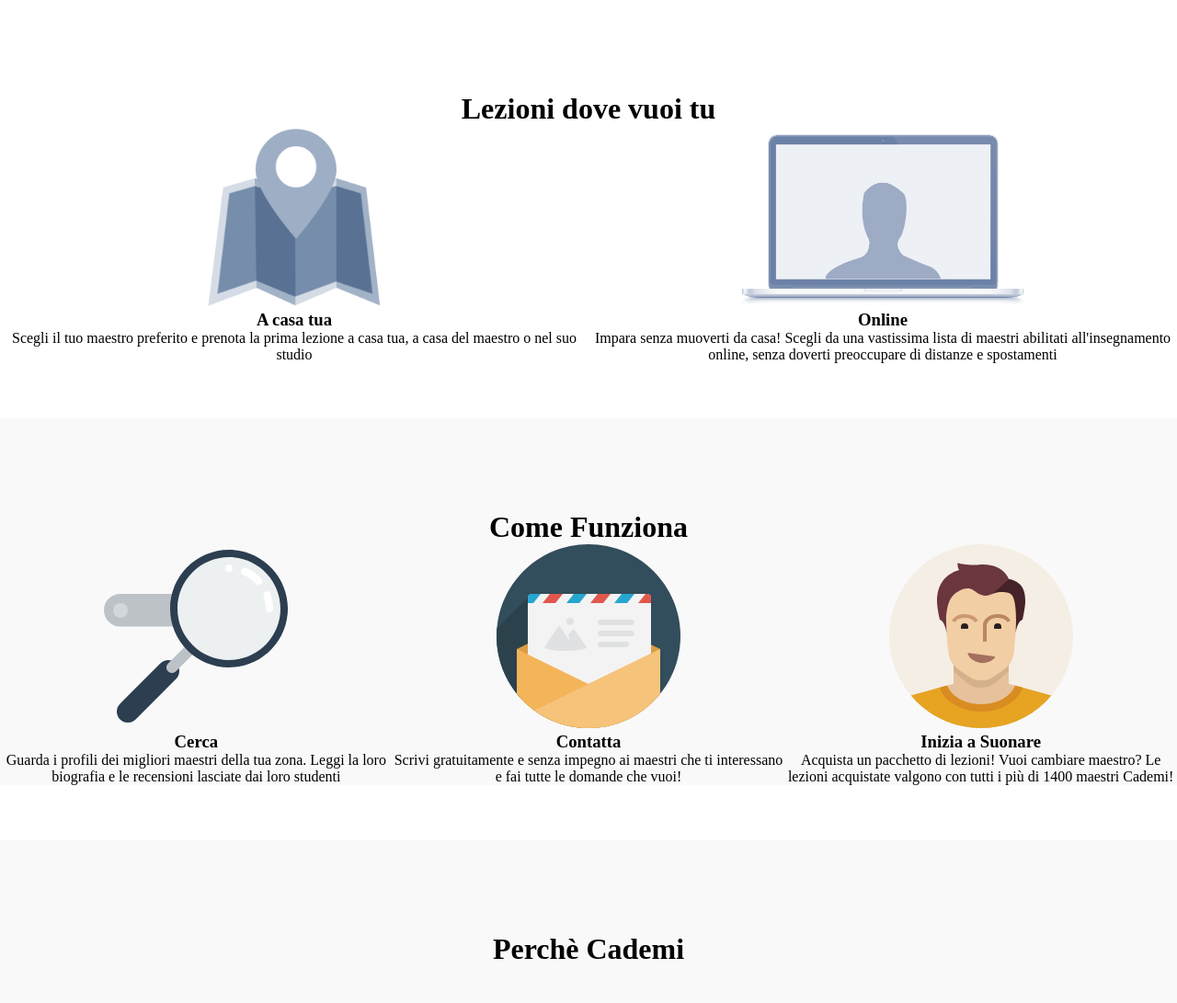
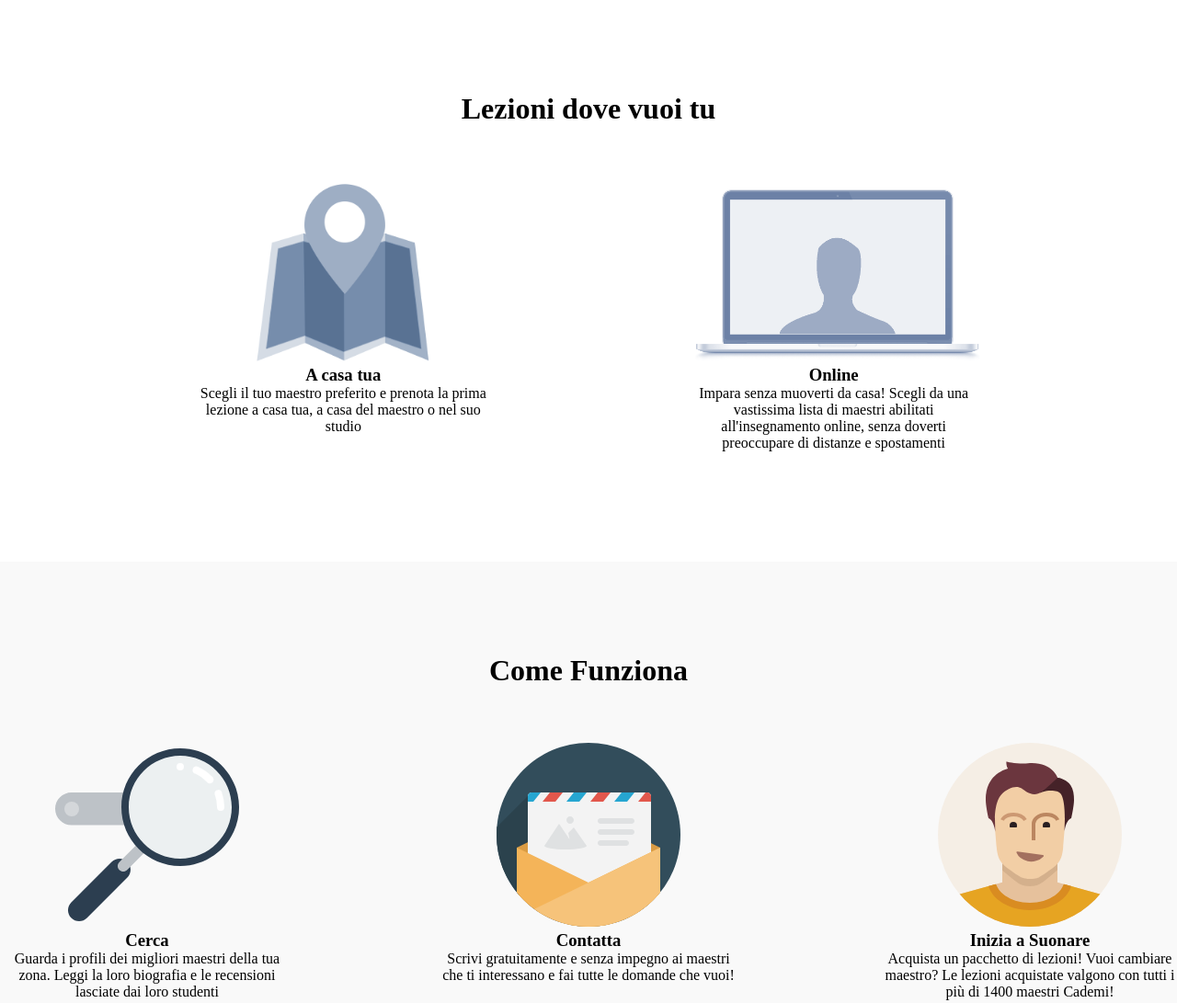
Before and after one commit to GioBerl/html-css-resp-wannabe-12bool, a plain HTML site: page index.html in a window 1280 px wide. Shown: the top 1091 px of the page at 92% size. Drawn offline with Linux system fonts and the light colour scheme.

Commit message:
modifica disposizione

```diff
--- a/12bool.css
+++ b/12bool.css
@@ -46,6 +46,8 @@
 
 
     .col-lg-offset-1 {margin-left: calc((100% / 12)*1);}
+    /* TERRIBILE? */
+    .col-lg-offset-1-5 {margin-left: calc((100% / 12)*1.5);}
     .col-lg-offset-2 {margin-left: calc((100% / 12)*2);}
     .col-lg-offset-3 {margin-left: calc((100% / 12)*3);}
     .col-lg-offset-4 {margin-left: calc((100% / 12)*4);}
--- a/index.html
+++ b/index.html
@@ -11,12 +11,12 @@
     <div id="lezioni" class="container">
       <div class="row col-xs-12 col-md-12 col-lg-12">
         <h1>Lezioni dove vuoi tu</h1>
-        <div class=" col-xs-12 col-md-6 col-lg-6">
+        <div class=" col-xs-12 col-md-6 col-lg-offset-2 col-lg-3 margin">
           <img src="img/icon/maps.png" alt="">
           <h3>A casa tua</h3>
           Scegli il tuo maestro preferito e prenota la prima lezione a casa tua, a casa del maestro o nel suo studio
         </div>
-        <div class=" col-xs-12 col-md-6 col-lg-6">
+        <div class=" col-xs-12 col-md-6 col-lg-offset-2 col-lg-3 margin">
           <img src="img/icon/screen.png" alt="">
           <h3>Online</h3>
           Impara senza muoverti da casa! Scegli da una vastissima lista di maestri abilitati all'insegnamento online, senza doverti preoccupare di distanze e spostamenti
@@ -28,17 +28,17 @@
     <div id="steps" class="container grey margin">
       <div class="row col-xs-12 col-md-12 col-lg-12">
         <h1>Come Funziona</h1>
-        <div class="col-xs-12 col-md-6 col-lg-4">
+        <div class="col-xs-12 col-md-4 col-lg-3 margin">
           <img src="img/search.svg" alt="">
           <h3>Cerca</h3>
           Guarda i profili dei migliori maestri della tua zona. Leggi la loro biografia e le recensioni lasciate dai loro studenti
         </div>
-        <div class="col-xs-12 col-md-6 col-lg-4">
+        <div class="col-xs-12 col-md-offset-4 col-md-4 col-lg-offset-1-5 col-lg-3 margin">
           <img src="img/letter.svg" alt="">
           <h3>Contatta</h3>
           Scrivi gratuitamente e senza impegno ai maestri che ti interessano e fai tutte le domande che vuoi!
         </div>
-        <div class="col-md-12 col-lg-4">
+        <div class="col-md-offset-2 col-md-8 col-lg-offset-1-5 col-lg-3 margin">
           <img src="img/male.svg" alt="">
           <h3>Inizia a Suonare</h3>
           Acquista un pacchetto di lezioni! Vuoi cambiare maestro? Le lezioni acquistate valgono con tutti i più di 1400 maestri Cademi!
@@ -48,7 +48,7 @@
     </div>
 
     <div id="why" class="container grey">
-      <div class="row col-xs-12 col-md-12 col-lg-12">
+      <div class="row col-xs-offset-1 col-xs-10 col-md-offset-3 col-md-6 col-lg-offset-2 col-lg-8">
         <h1>Perchè Cademi</h1>
         <div class="first">
           <img src="img/icon/profile.png" alt="">
```
